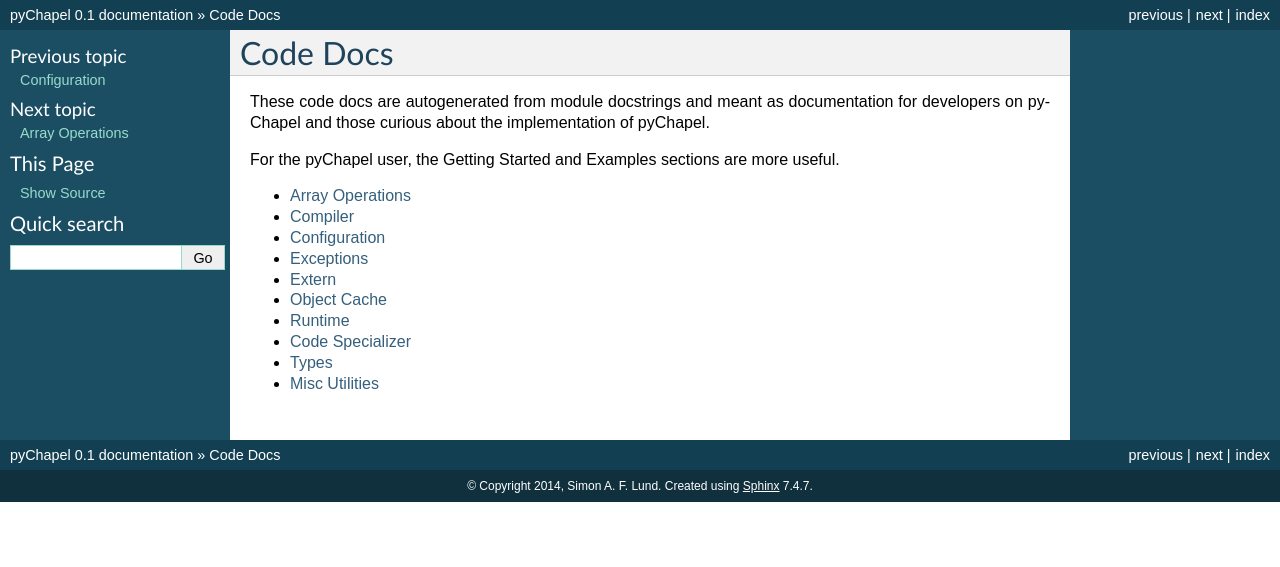
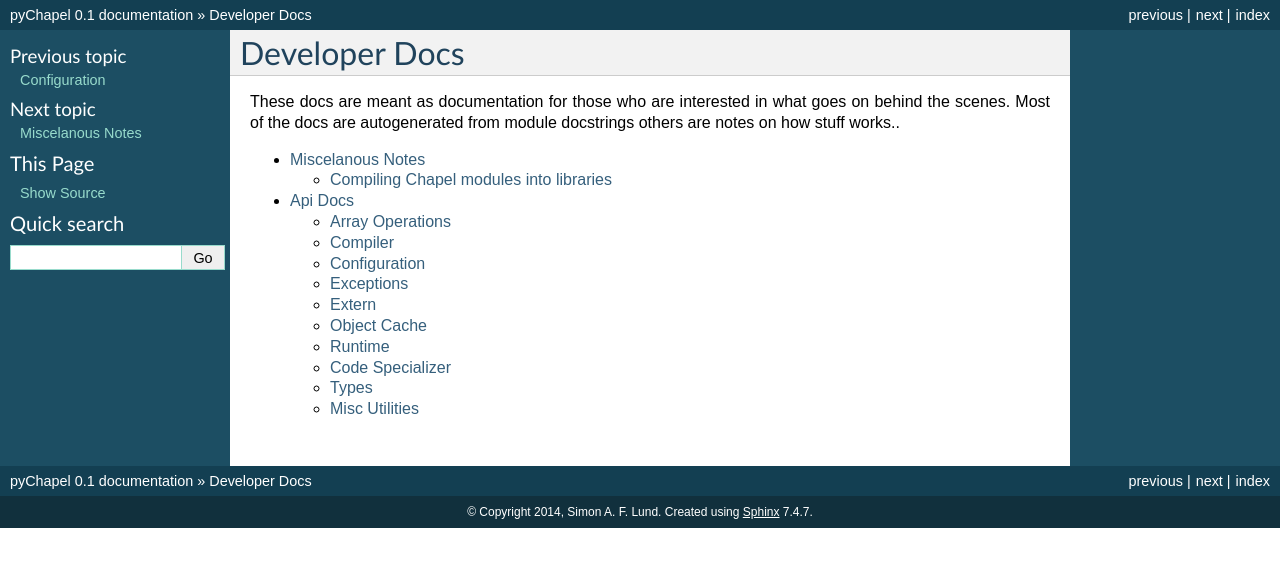
Before and after one commit to safl/pychapel, a Sphinx documentation site: the page built from docs/source/pych/index.rst, in a window 1280 px wide. Shown: the top 567 px of the page. Built offline with Sphinx 7.4.7, drawn with Linux system fonts in a browser that asks for light colours.

Commit message:
More docs...

```diff
--- a/docs/source/pych/index.rst
+++ b/docs/source/pych/index.rst
@@ -1,22 +1,12 @@
-=========
-Code Docs
-=========
+==============
+Developer Docs
+==============
 
-These code docs are autogenerated from module docstrings and meant as documentation for developers on pyChapel and those curious about the implementation of pyChapel.
-
-For the pyChapel user, the Getting Started and Examples sections are more
-useful.
+These docs are meant as documentation for those who are interested in what goes
+on behind the scenes. Most of the docs are autogenerated from module docstrings others are notes on how stuff works..
 
 .. toctree::
    :maxdepth: 2
 
-   array_ops.rst
-   compiler.rst
-   configuration.rst
-   exceptions.rst
-   extern.rst
-   object_store.rst
-   runtime.rst
-   specializer.rst
-   types.rst
-   utils.rst
+   notes.rst
+   api_docs.rst
--- a/docs/source/usage_other.rst
+++ b/docs/source/usage_other.rst
@@ -3,8 +3,6 @@ Other Usage
 
 Bla bal bla C, can also be used to interoperate with and dynamically compile
 other languages:
-
-
 
 Other Languages
 ~~~~~~~~~~~~~~~
```
Also changed, not shown: docs/source/pych/api_docs.rst (added, +16 -0 lines), docs/source/pych/notes.rst (added, +46 -0 lines), docs/source/usage.rst (+9 -47 lines).
